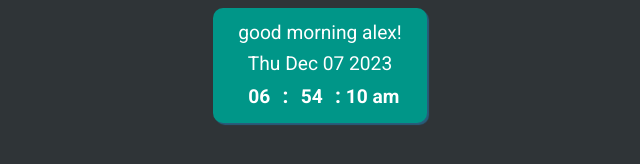
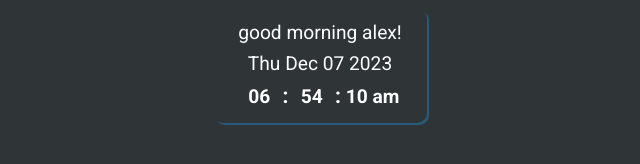
Before and after one commit to leaw2274/notion, a plain HTML site: page index.html in a window 1280 px wide. Shown: the whole page, without its empty margins (320-960 px from the left). Drawn offline with Linux system fonts and the light colour scheme.

Commit message:
Update index.html

```diff
--- a/index.html
+++ b/index.html
@@ -38,7 +38,7 @@ h1 {
 .card {
     padding: 10px 25px 10px 25px;
     border-radius: 10px;
-    background: #009688;
+    background: #2f3437;
     color: #fff;
     display: inline-block;
     box-shadow: 2px 2px 1px 0px #295C7B;
```
